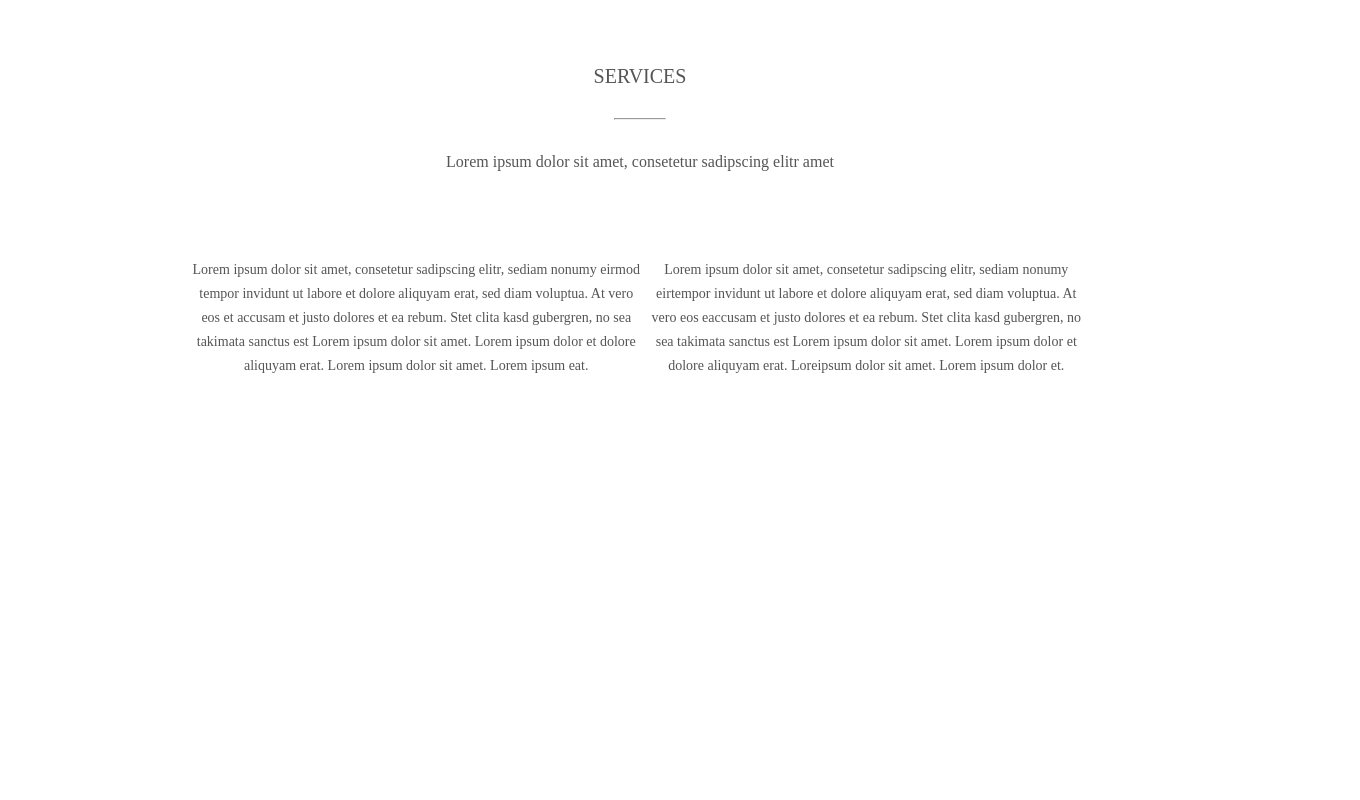
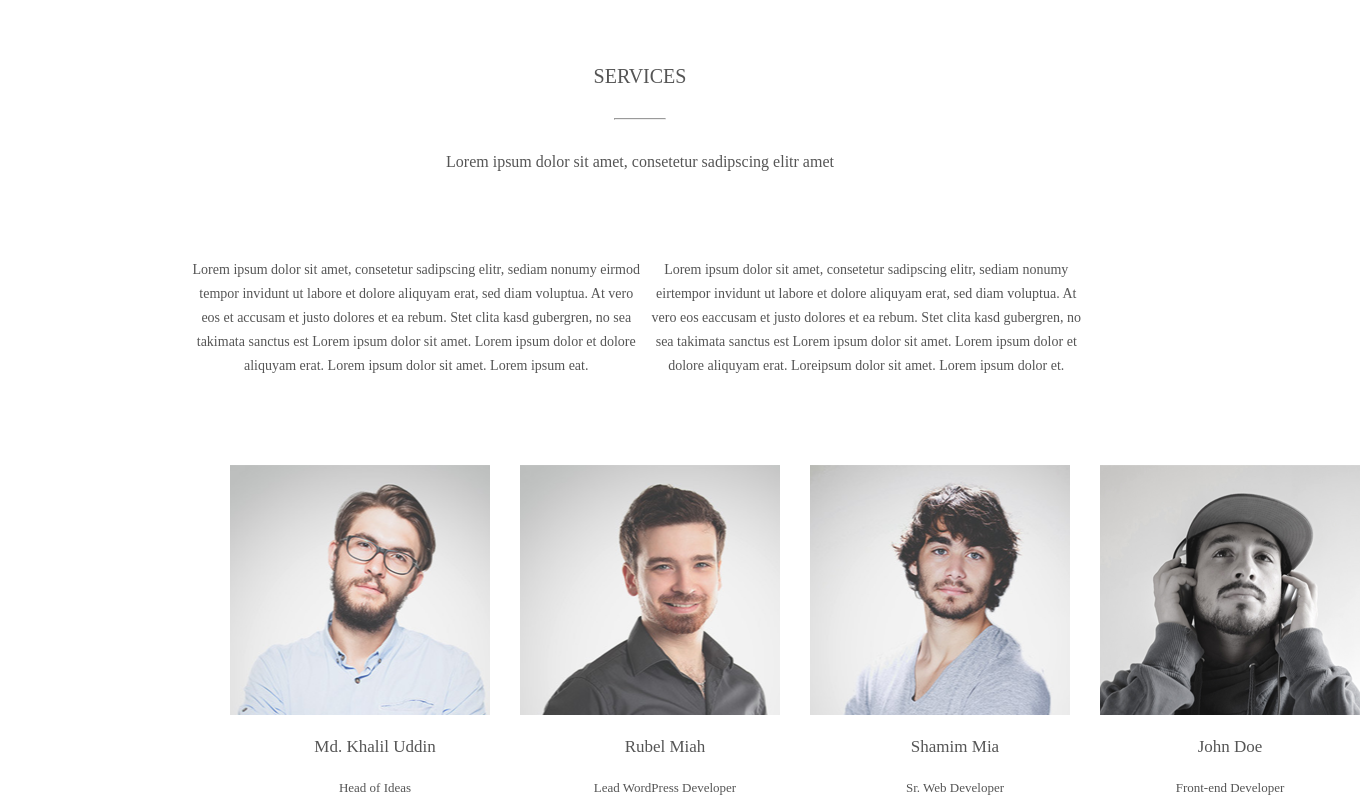
Before and after one commit to PaulTim73/Startup-work, a plain HTML site: page index.html in a window 1280 px wide. Shown: the part 1409-2209 px from the top of the page, 1360 px wide, since content can reach past the window. Before the commit the page ends 2051 px from the top, so only its background shows below. Drawn offline with Linux system fonts and the light colour scheme.

Commit message:
КОНТЕЙНЕРЫ С ФОТО И НИК

```diff
--- a/index.html
+++ b/index.html
@@ -17,7 +17,7 @@
         <a href="#contact">Contact</a>
     </nav>
     </div>
-    <div class="title">Welcome to STARTUP</div>
+    <div class="title">WELCOME TO STARTUP</div>
     <div class="title_text">Your Favourite Creative Agency Template</div>
     <div id="button">
       <button>GET STARTED</button>
@@ -55,12 +55,30 @@
         <p class="item_about_text">Lorem ipsum dolor sit amet, consetetur sadipscing elitr, sediam nonumy eirtempor invidunt ut labore et dolore aliquyam erat, sed diam voluptua. At vero eos eaccusam et justo dolores et ea rebum. Stet clita kasd gubergren, no sea takimata sanctus est Lorem ipsum dolor sit amet. Lorem ipsum dolor et dolore aliquyam erat. Loreipsum dolor sit amet. Lorem ipsum dolor et.</p>
       </div>
       <div class="our_image">
-        <div class="me_image" id="image_one"></div>
-        <div class="me_image" id="image_two"></div>
-        <div class="me_image" id="image_three"></div>
-        <div class="me_image" id="image_four"></div>
+        <div class="image_nic">
+          <div class="me_image" id="image_one"></div>
+          <div class="nic">Md. Khalil Uddin</div>
+          <div class="post">Head of Ideas</div>
+        </div>
+
+        <div class="image_nic">
+          <div class="me_image" id="image_two"></div>
+          <div class="nic">Rubel Miah</div>
+          <div class="post">Lead WordPress Developer</div>
+        </div>
+
+        <div class="image_nic">
+          <div class="me_image"id="image_three"></div>
+          <div class="nic">Shamim Mia</div>
+          <div class="post">Sr. Web Developer</div>
+        </div>
+
+        <div class="image_nic">
+          <div class="me_image" id="image_four"> </div>
+          <div class="nic">John Doe</div>
+          <div class="post">Front-end Developer</div>
+        </div>
       </div>
-
 
     </section>
 
--- a/style.css
+++ b/style.css
@@ -140,22 +140,47 @@ hr{
 display: flex;
 justify-content: space-evenly;
 }
+.image_nic{
+  display: block;
+}
 .me_image{
   width: 260px;
   height: 250px;
   border: none;
   background-position: top;
+  margin-top: 73px;
+}
 
-}
 #image_one{
   background-image: url(image/Md.\ Khalil\ Uddin.png);
+  margin-right: 30px;
 }
+
 #image_two{
   background-image: url(image/Rubel\ Miah.png);
+  margin-right: 30px;
 }
 #image_three{
   background-image: url(image/Shamim\ Mia.png);
+  margin-right: 30px;
 }
 #image_four{
   background-image: url(image/John\ Doe.png);
 }
+.nic{
+  font-size: 17px;
+  line-height: 24px;
+  color: #555555;
+  font-weight: 400;
+  font-family: "Montserrat";
+  text-align: center;
+  margin: 20px 0 17px 0;
+}
+.post{
+  font-size: 13px;
+  line-height: 24px;
+  color: #555555;
+  font-weight: 400;
+  font-family: "Roboto Slab";
+  text-align: center;
+}
```
Also changed, not shown: image/John Doe.png (added), image/Md. Khalil Uddin.png (added), image/Rubel Miah.png (added), image/Shamim Mia.png (added), 2 other files.
